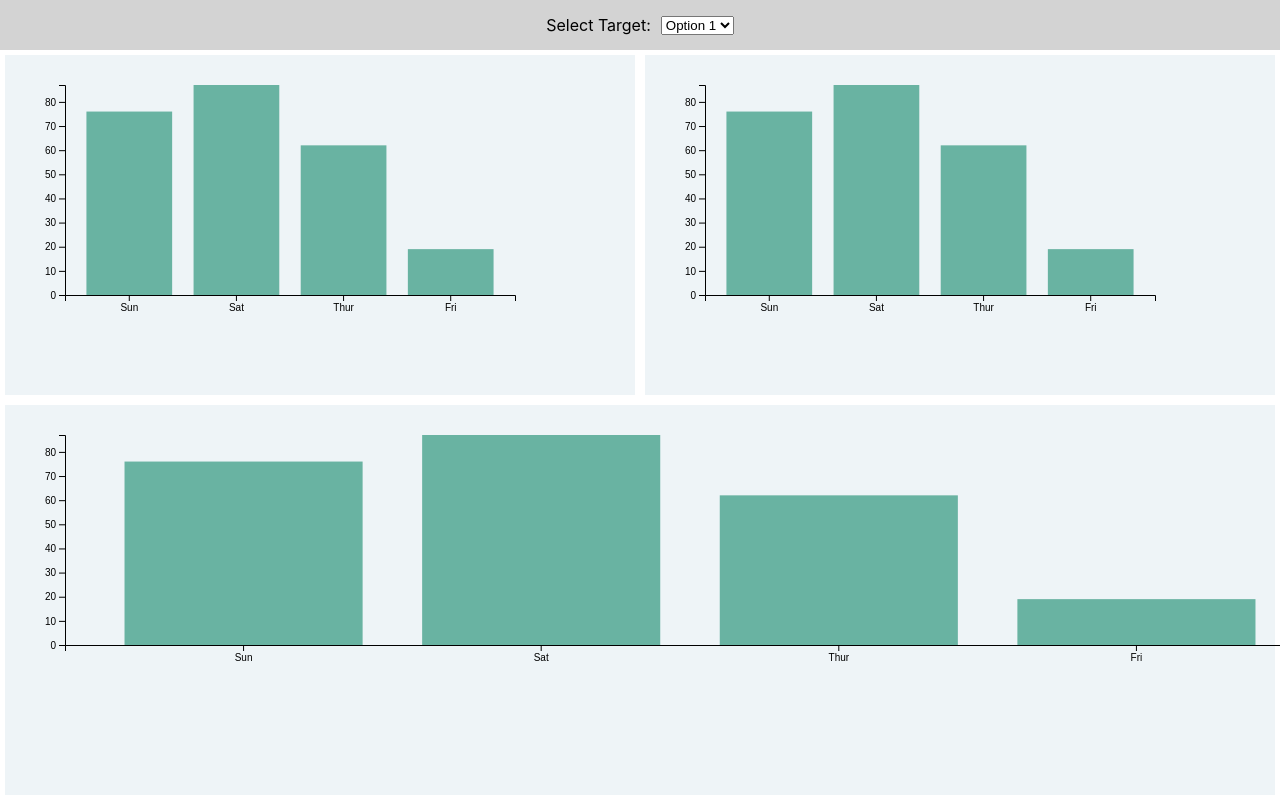
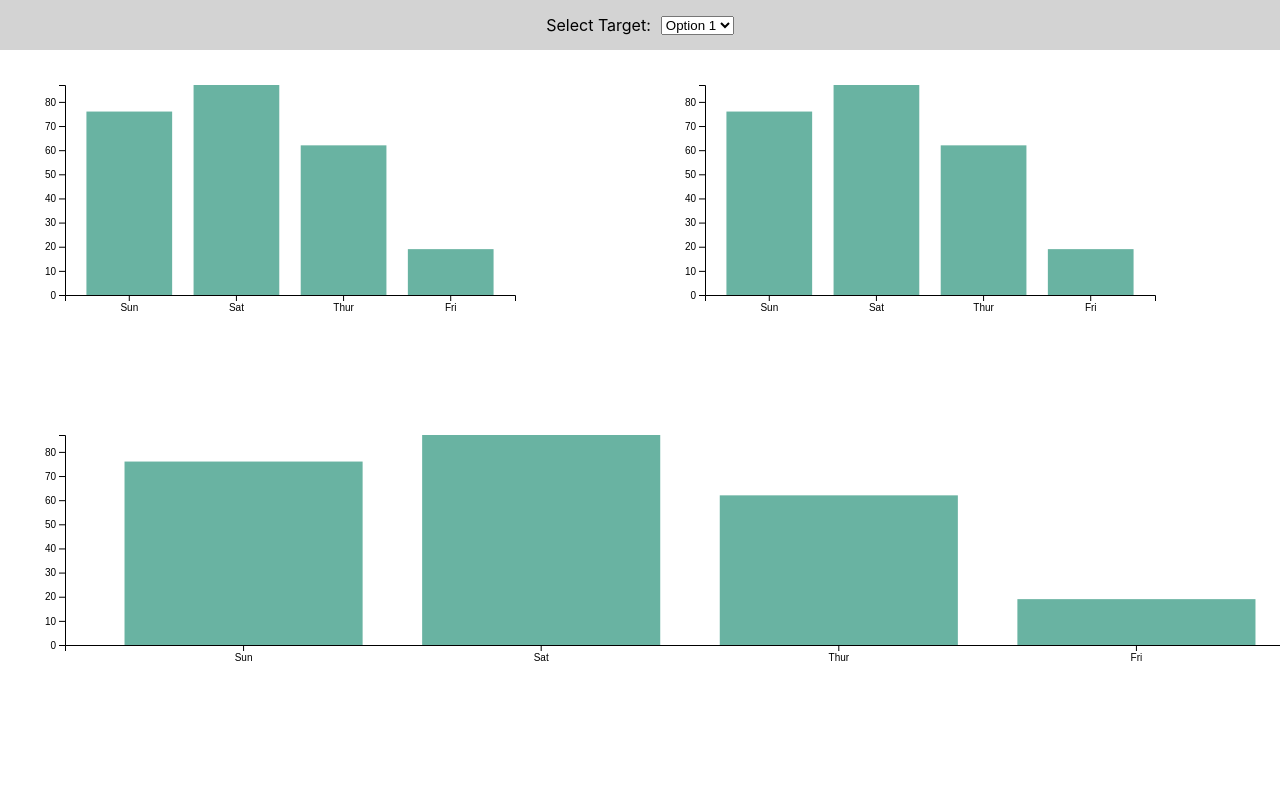
Before and after one commit to soiafu/tipgraphs, a React (Create React App) app: page / in a window 1280 px wide. Shown: the top 800 px of the page. Built offline with nearby package versions, Linux system fonts and the light colour scheme.

Commit message:
changed bckgnd to white

```diff
--- a/src/App.css
+++ b/src/App.css
@@ -19,7 +19,6 @@ html, body, #root {
   flex: 1;
   padding: 20px;
   margin: 5px;
-  background-color: rgb(238, 244, 247);
 }
 
 .header {
```
